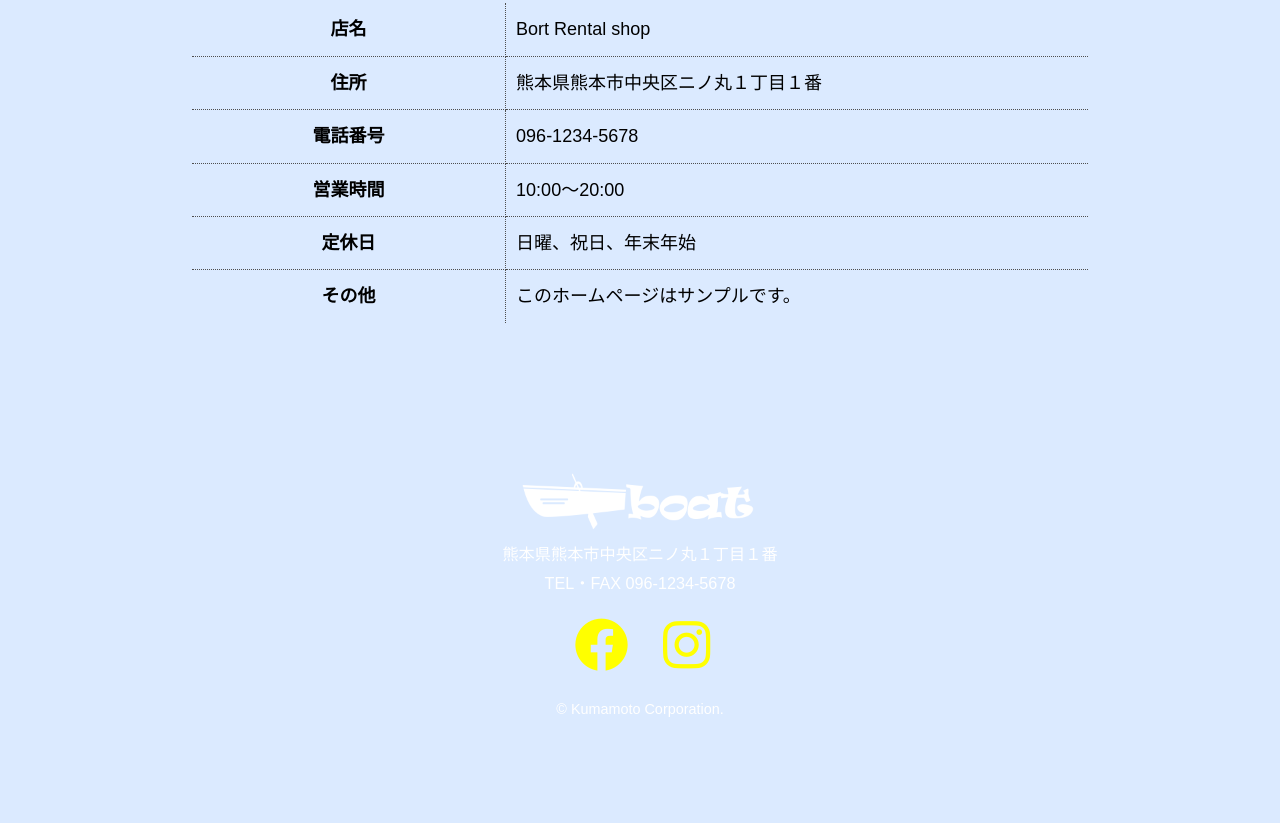
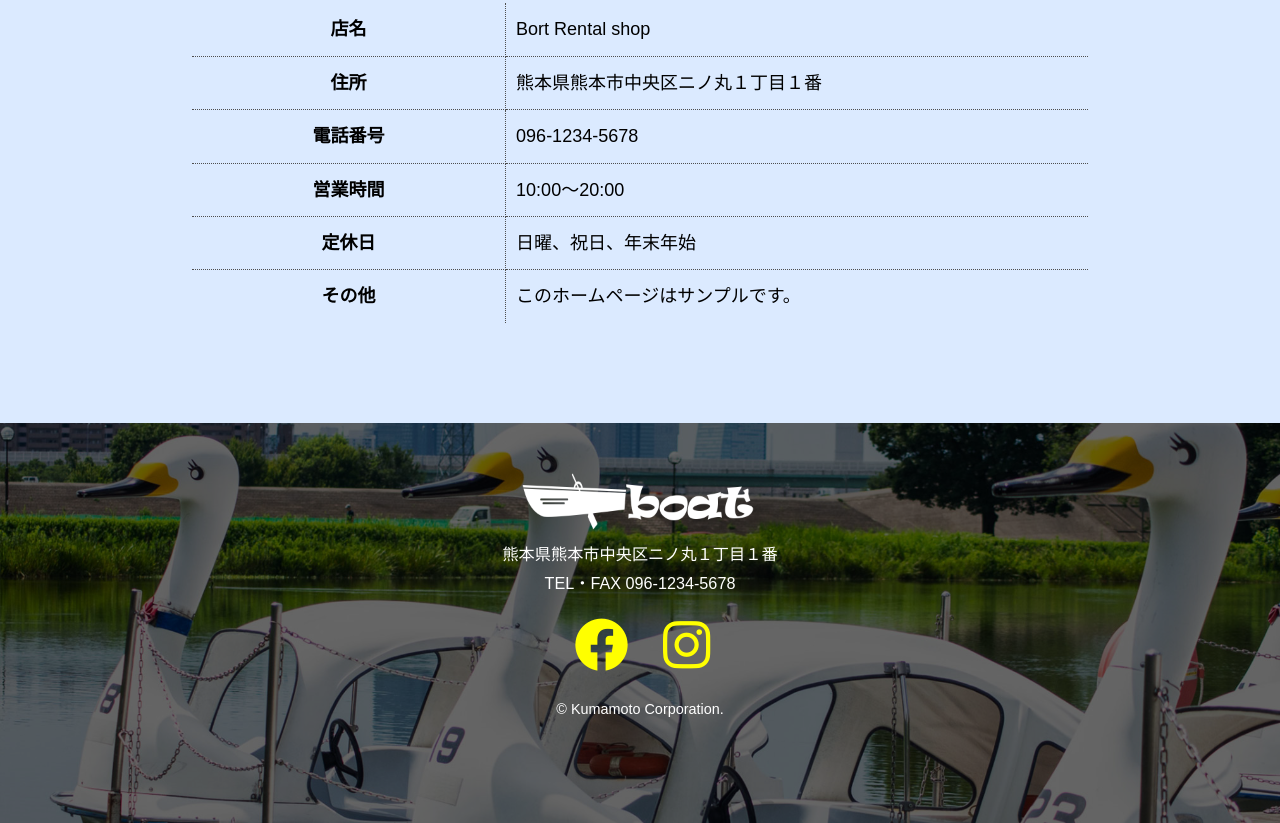
Before and after one commit to NishikawaKazuki/boat, a plain HTML site: page index.html in a window 1280 px wide. Shown: the part 2135-2958 px from the top of the page. Drawn offline with nearby package versions, Linux system fonts and the light colour scheme; some icons are missing; a web font is replaced by a local one.

Commit message:
Update style.css

```diff
--- a/style.css
+++ b/style.css
@@ -161,7 +161,7 @@ address {
     color:#fff;
     font-size: 0.9rem;
     text-align: center;
-    background:rgba(0,0,0,0,6) url(images/top-image_02.jpg) center center/cover no-repeat;
+    background:rgba(0,0,0,0.6) url(images/top-image_02.jpg) center center/cover no-repeat;
     background-blend-mode: darken;
 }
 .footer-logo {
```
